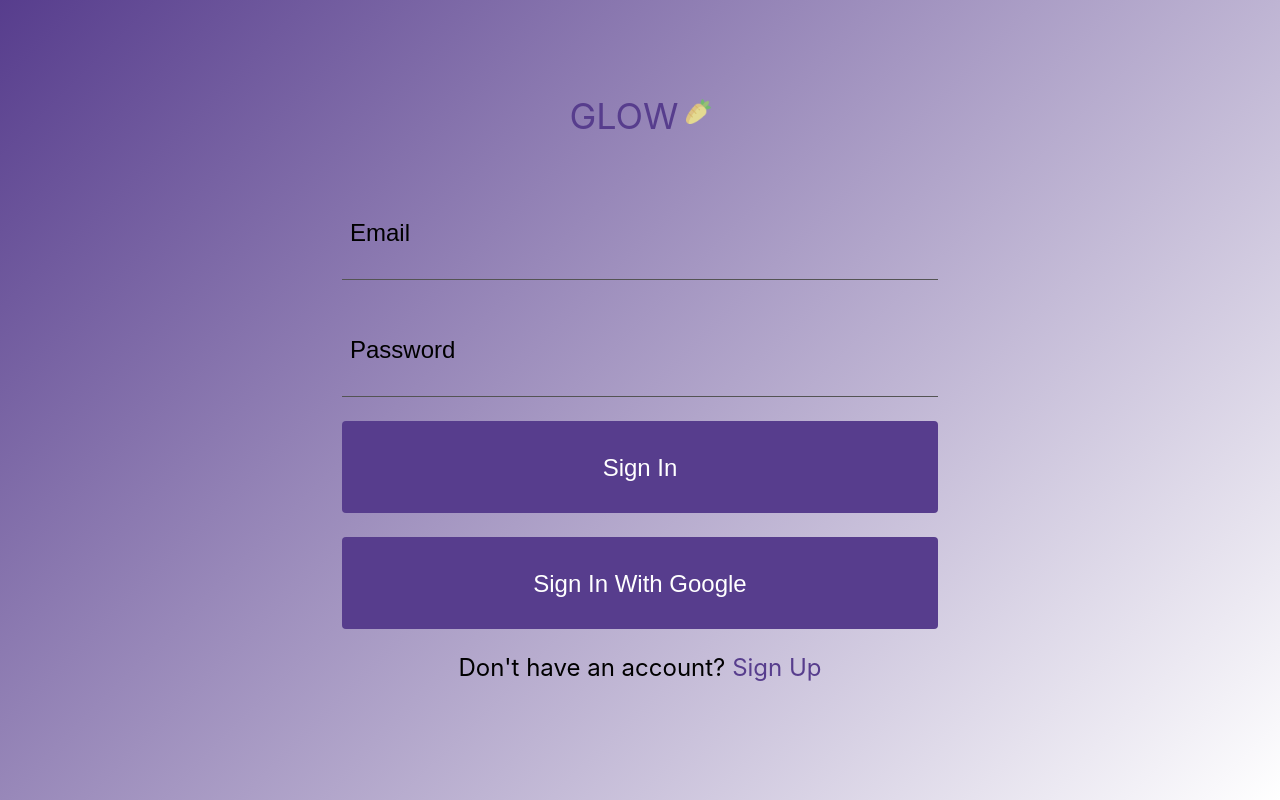
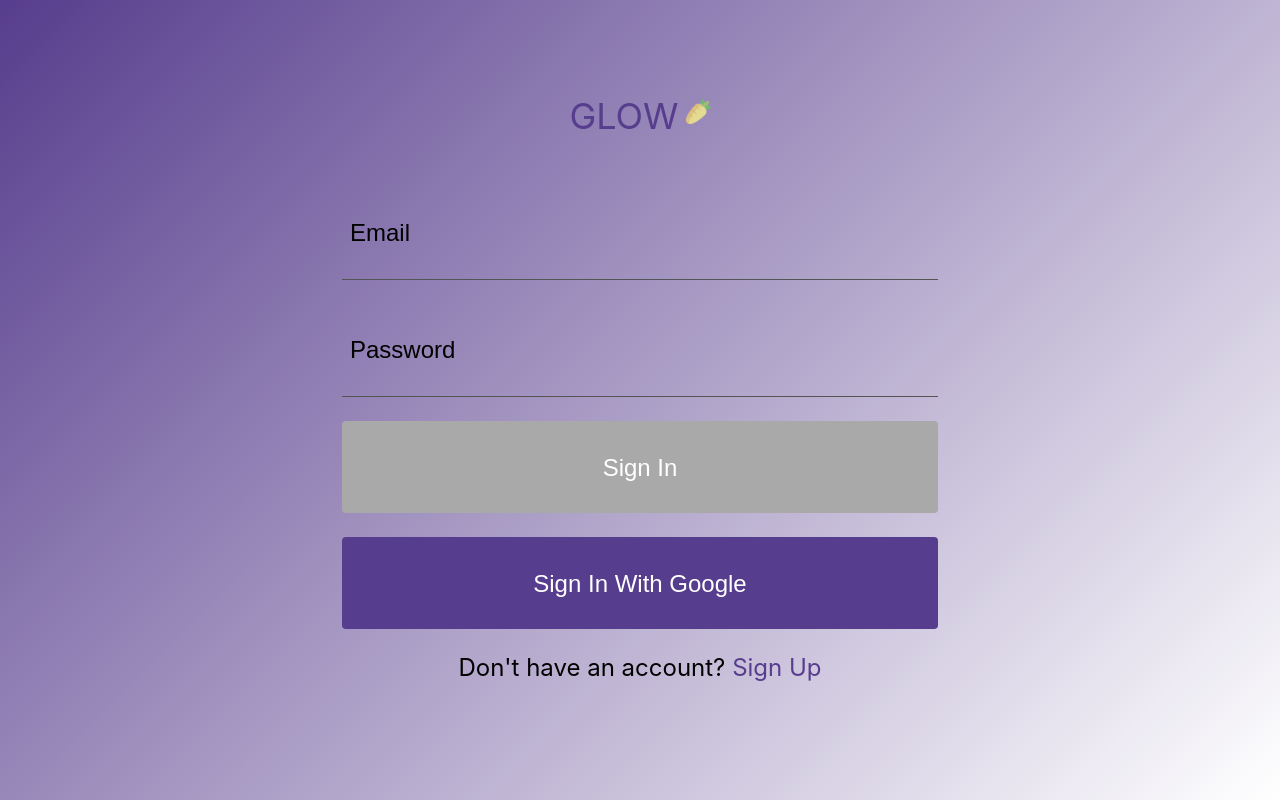
Before and after one commit to Glow-Carrots-App/glow-web, a Next.js app: page /sign-in in a window 1280 px wide. Built offline with nearby package versions, Linux system fonts and the light colour scheme; no server answers.

Commit message:
begin workings of sign in validation

```diff
--- a/components/SignInForm/index.js
+++ b/components/SignInForm/index.js
@@ -2,6 +2,7 @@ import { useState } from "react";
 import { useRouter } from "next/router";
 
 import { useAuth } from "../../context/AuthContext.js";
+import validatePassword from "../../utils/validatePassword.js";
 
 import styles from "./styles.module.css";
 
@@ -33,20 +34,30 @@ const SignInForm = () => {
   return (
     <form className={styles.container} onSubmit={handleSignIn}>
       <input
-        type="text"
+        type="email"
+        placeholder="Email"
+        autoComplete="username"
+        value={email}
+        required
         className={styles.signInFields}
-        placeholder="Email"
-        value={email}
         onChange={(e) => setEmail(e.target.value)}
       />
       <input
         type="password"
+        placeholder="Password"
+        autoComplete="current-password"
+        value={password}
+        pattern={validatePassword}
+        required
         className={styles.signInFields}
-        placeholder="Password"
-        value={password}
         onChange={(e) => setPassword(e.target.value)}
       />
-      <input type="submit" value="Sign In" className={styles.signInButton} />
+      <input
+        type="submit"
+        value="Sign In"
+        className={styles.signInButton}
+        disabled={!email || !password}
+      />
 
       <input
         type="button"
--- a/components/SignInForm/styles.module.css
+++ b/components/SignInForm/styles.module.css
@@ -30,6 +30,10 @@
   margin-top: 24px;
 }
 
+.signInButton:disabled {
+  background-color: darkgray;
+}
+
 @media (min-width: 768px) {
   .signInFields {
     max-width: 596px;
--- /dev/null
+++ b/utils/validateName.js
@@ -0,0 +1,6 @@
+export default function validateName(name) {
+  // Only letters
+  let nameValidation = /^[A-Za-z]+$/;
+
+  return nameValidation.test(name);
+}
--- /dev/null
+++ b/utils/validatePassword.js
@@ -0,0 +1,8 @@
+// Minimum eight characters,
+// at least one uppercase letter,
+// one lowercase letter,
+// one number
+// and one special character
+const validatePassword =
+  "^(?=.*[a-z])(?=.*[A-Z])(?=.*d)(?=.*[@$!%*?&])[A-Za-zd@$!%*?&]{8,}$";
+export default validatePassword;
```
